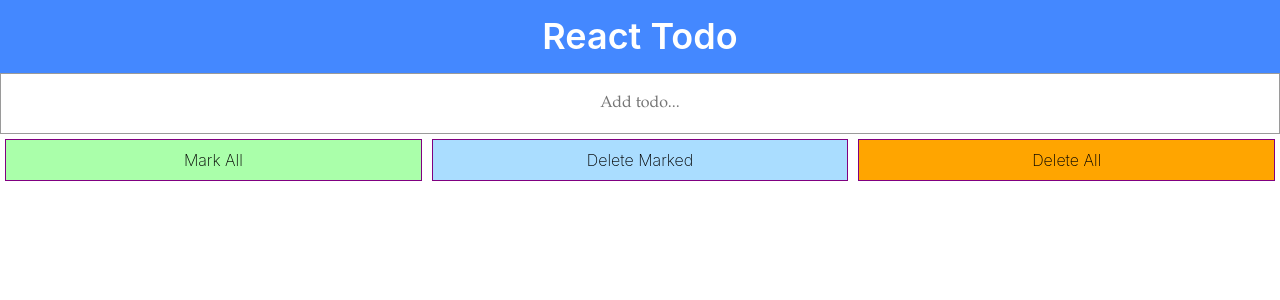
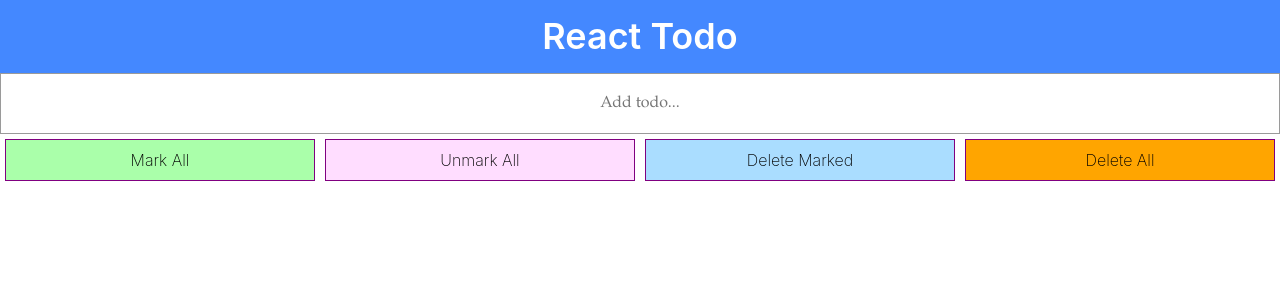
Before and after one commit to lyndonpanton/react-todo, a React (Create React App) app: page / in a window 1280 px wide. Shown: the top 300 px of the page. Built offline with nearby package versions, Linux system fonts and the light colour scheme.

Commit message:
added button to remove marks from todos

```diff
--- a/src/components/Buttons.js
+++ b/src/components/Buttons.js
@@ -11,9 +11,10 @@ class Buttons extends React.Component {
 
 		return (
 			<div style={divStyling}>
-				<Button type="Mark All" color="#AAFFAA" />
-				<Button type="Delete Marked" color="#AADDFF" />
-				<Button type="Delete All" color="#FFA500" />
+				<Button handleClick={this.props.markAll} type="Mark All" color="#AAFFAA" />
+				<Button handleClick={this.props.unMarkAll} type="Unmark All" color="#FFDDFF" />
+				<Button handleClick={this.props.deleteMarked} type="Delete Marked" color="#AADDFF" />
+				<Button handleClick={this.props.deleteAll} type="Delete All" color="#FFA500" />
 			</div>
 		);
 	}
```
